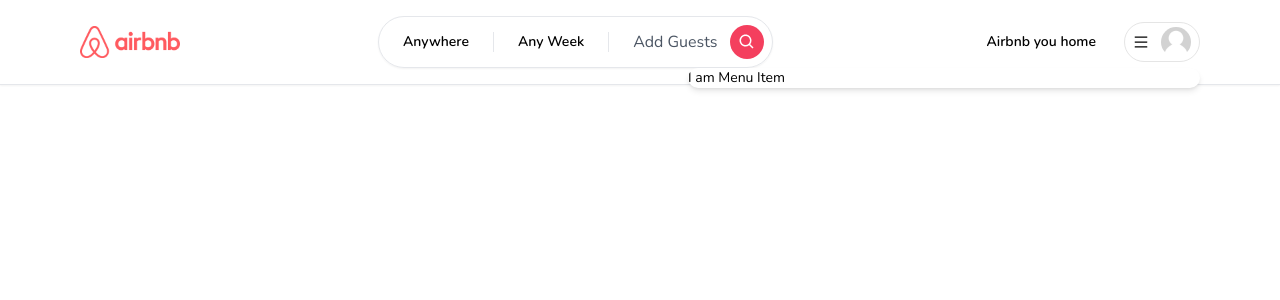
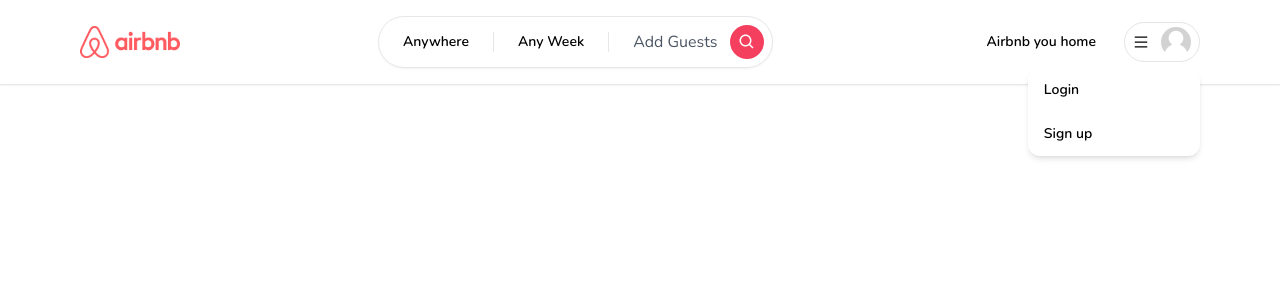
Before and after one commit to ramansrsta/next13-project, a Next.js app in the folder next13-airbnb/: page / in a window 1280 px wide. Both pictures are taken after a click on the element 1162 px from the left and 42 px from the top of the page. Shown: the top 300 px of the page. Built offline with nearby package versions, Linux system fonts and the light colour scheme.

Commit message:
Hydration Issue Fixed

```diff
--- /dev/null
+++ b/next13-airbnb/app/components/ClientOnly.tsx
@@ -0,0 +1,25 @@
+"use client";
+
+import { useEffect, useState } from "react";
+
+interface ClientOnlyProps {
+	children: React.ReactNode;
+}
+
+const ClientOnly: React.FC<ClientOnlyProps> = ({ children }) => {
+	const [hasMounted, setHasMounted] = useState(false);
+
+	useEffect(() => {
+		setHasMounted(true);
+		return () => {
+			setHasMounted(false);
+		};
+	}, []);
+
+	if (!hasMounted) {
+		return null;
+	}
+	return <>{children}</>;
+};
+
+export default ClientOnly;
--- a/next13-airbnb/app/components/navbar/MenuItem.tsx
+++ b/next13-airbnb/app/components/navbar/MenuItem.tsx
@@ -1,6 +1,24 @@
 "use client";
-const MenuItem = () => {
-	return <div>I am Menu Item</div>;
+
+interface MenuItemProps {
+	onClick: () => void;
+	label: string;
+}
+
+const MenuItem: React.FC<MenuItemProps> = ({ onClick, label }) => {
+	return (
+		<div
+			onClick={onClick}
+			className="
+    px-4
+    py-3
+    hover:bg-neutral-100
+    transition
+    font-semibold"
+		>
+			{label}
+		</div>
+	);
 };
 
 export default MenuItem;
--- a/next13-airbnb/app/components/navbar/Navbar.js
+++ b/next13-airbnb/app/components/navbar/Navbar.tsx
@@ -1,3 +1,4 @@
+"use client";
 import Container from "../Containter";
 import Logo from "./Logo";
 import Search from "./Search";
--- a/next13-airbnb/app/components/navbar/UserMenu.tsx
+++ b/next13-airbnb/app/components/navbar/UserMenu.tsx
@@ -37,7 +37,7 @@ const UserMenu = () => {
 			rounded-xl
 			shadow-md
 			w-[40vw]
-			md:w-[3/4]
+			md:w-3/4
 			bg-white
 			overflow-hidden
 			right-0
@@ -46,7 +46,8 @@ const UserMenu = () => {
 				>
 					<div className="flex flex-col cursor-pointer">
 						<>
-							<MenuItem />
+							<MenuItem onClick={() => {}} label="Login" />
+							<MenuItem onClick={() => {}} label="Sign up" />
 						</>
 					</div>
 				</div>
--- a/next13-airbnb/app/layout.tsx
+++ b/next13-airbnb/app/layout.tsx
@@ -1,6 +1,7 @@
 import { Nunito } from "next/font/google";
 import "./globals.css";
 import Navbar from "./components/navbar/Navbar";
+import ClientOnly from "./components/ClientOnly";
 
 export const metadata = {
 	title: "AirBnb",
@@ -19,7 +20,9 @@ export default function RootLayout({
 	return (
 		<html lang="en">
 			<body className={font.className}>
-				<Navbar />
+				<ClientOnly>
+					<Navbar />
+				</ClientOnly>
 				{children}
 			</body>
 		</html>
```
